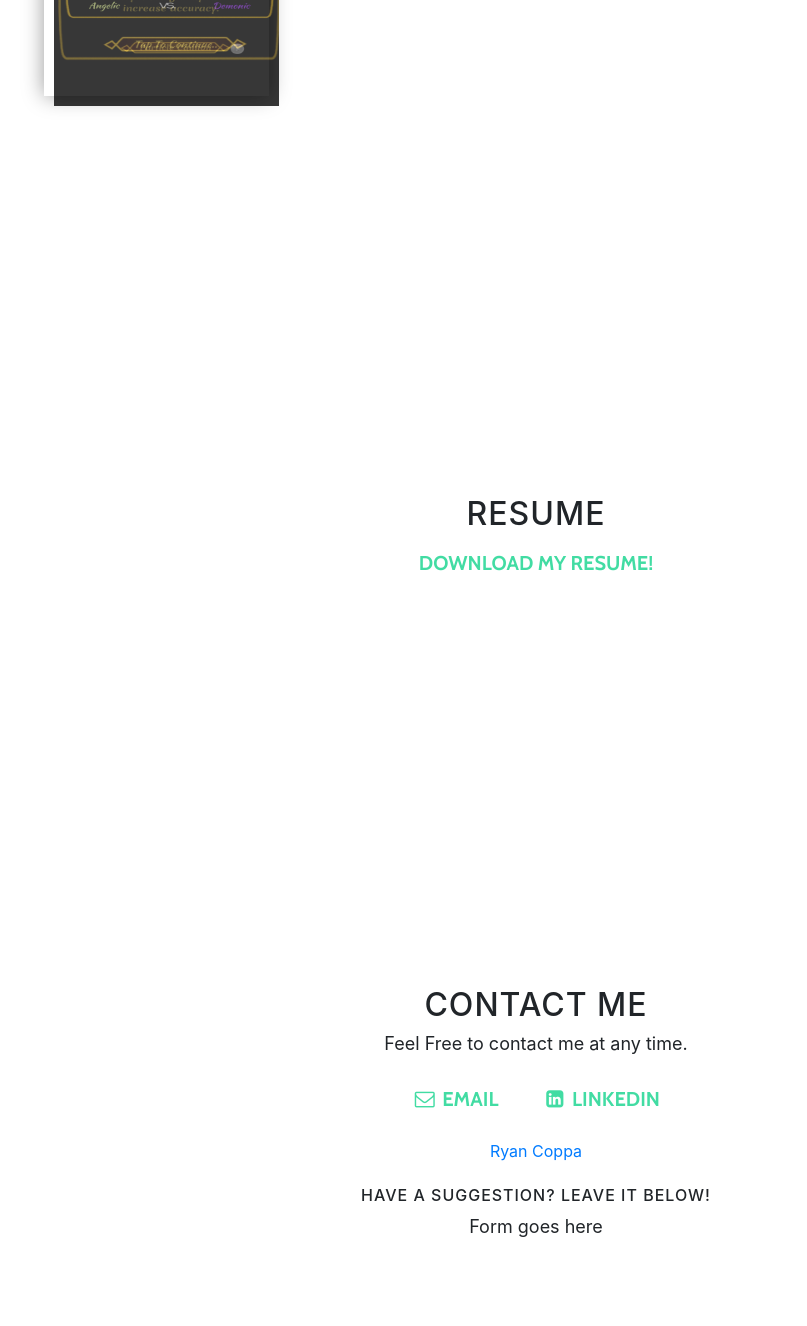
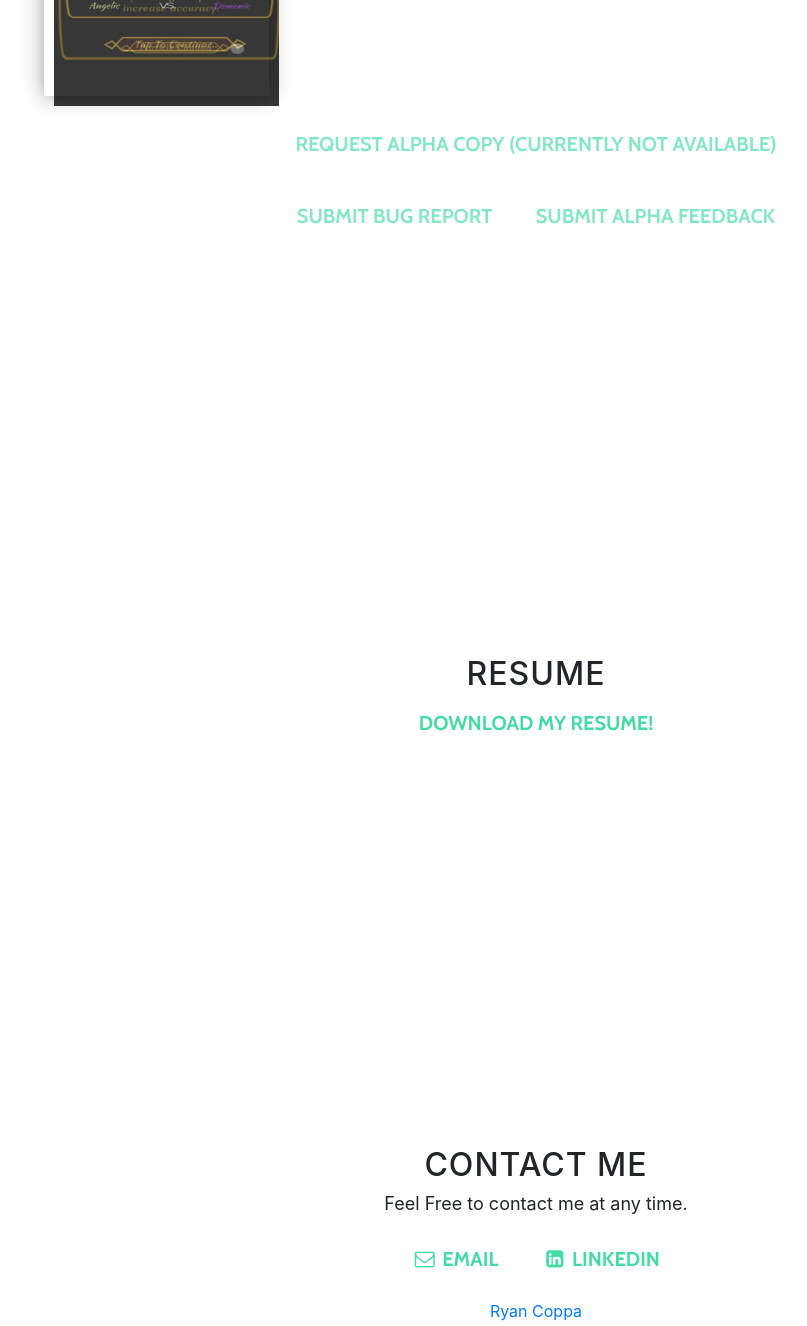
Before and after one commit to ryanc268/ryanc268.github.io, a website with bundled scripts: page index.html in a window 1280 px wide. Shown: the part 2680-4006 px from the top of the page, without its empty margins (104-911 px from the left). Built offline with nearby package versions, Linux system fonts and the light colour scheme.

Commit message:
Added google forms

```diff
--- a/index.html
+++ b/index.html
@@ -129,6 +129,9 @@
                 <img src="img/Valerian5.png" height="240" width="200"/>
               </div>
               <div>
+                <img src="img/Valerian6.png" height="240" width="200"/>
+              </div>
+              <div>
                 <img src="img/Valerian7.png" height="240" width="200"/>
               </div>
               <div>
@@ -162,9 +165,28 @@
             </div>
           </div>
           <div class="col-sm-8">
-              <p>Battle Arena Game made specifically for mobile devices.</p>
-              <p>Quick Play and Adventure Mode with more ways to play currently in development.</p>
-              <p>Multiplayer Leaderboards ranking players based on Adventure Mode score.</p>
+            <p>Battle Arena Game made specifically for mobile devices.</p>
+            <p>Quick Play and Adventure Mode with more ways to play currently in development.</p>
+            <p>Multiplayer Leaderboards ranking players based on Adventure Mode score.</p>
+          </div>
+        </div>
+        <br>
+        <div class="row">
+          <div class="col-lg-8 mx-auto">
+            <a href="https://goo.gl/forms/LJb32CiVnIPOztR73" class="btn btn-default btn-lg disabled">Request Alpha copy (Currently Not Available)</a>
+          </div>
+        </div>
+        <br>
+        <div class="row">
+          <div class="col-lg-8 mx-auto">
+            <ul class="list-inline">
+              <li class="list-inline-item">
+                <a href="https://goo.gl/forms/ppIUuozWfsIsAkii2" class="btn btn-default btn-lg disabled">Submit Bug Report</a>
+              </li>
+              <li class="list-inline-item">
+                <a href="https://goo.gl/forms/xaBYe58hHksaojv33" class="btn btn-default btn-lg disabled">Submit Alpha Feedback</a>
+              </li>
+            </ul>
           </div>
         </div>
       </div>
@@ -204,9 +226,6 @@
               </li>
             </ul>
             <div class="LI-profile-badge text-left" style="display:inline-block;" data-version="v1" data-size="medium" data-locale="en_US" data-type="horizontal" data-theme="dark" data-vanity="ryan-coppa"><a class="LI-simple-link" href='https://ca.linkedin.com/in/ryan-coppa?trk=profile-badge'>Ryan Coppa</a></div>
-            <br><br>
-            <h6>Have a Suggestion? Leave It Below!</h4>
-            <p>Form goes here</p>
           </div>
         </div>
       </div>
```
Also changed, not shown: img/Valerian6.png (added), 1 other file.
